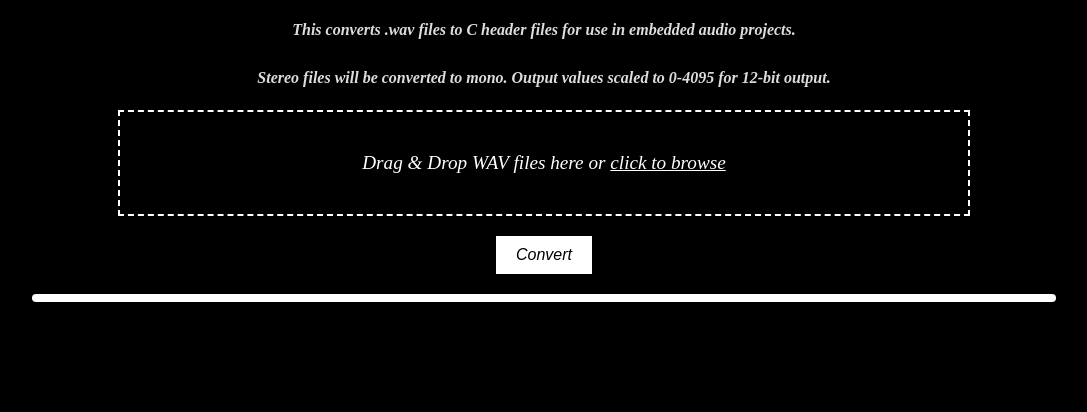
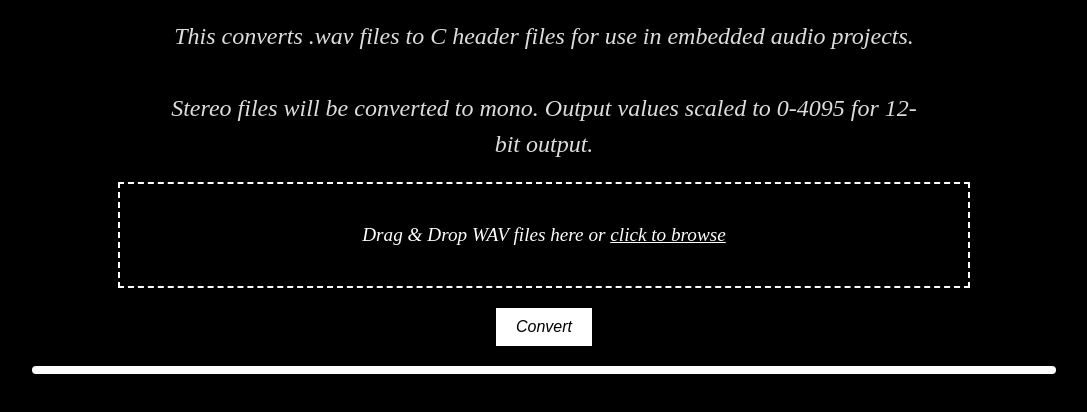
Before and after one commit to brianvarren/wav-to-header, a website: page index.html in a window 1280 px wide. Shown: the part 60-472 px from the top of the page, without its empty margins (96-1183 px from the left). Drawn offline with Linux system fonts and the light colour scheme; a web font is replaced by a local one.

Commit message:
Update index.html

```diff
--- a/index.html
+++ b/index.html
@@ -21,13 +21,8 @@
             margin-top: 20px;
         }
 
-        h2 {
-            font-size: 1.8rem;
-            margin-top: 20px;
-        }
-
         .description {
-            font-size: 1rem;
+            font-size: 1.5rem;
             margin: 15px auto;
             width: 60%;
             line-height: 1.5;
@@ -107,11 +102,11 @@
 
     <h1>wav-to-header</h1>
 
-    <h2 class="description">
+    <p class="description">
         This converts .wav files to C header files for use in embedded audio projects.
         <br><br>
         Stereo files will be converted to mono. Output values scaled to 0-4095 for 12-bit output.
-    </h2>
+    </p>
 
     <div class="upload-container">
         <div class="drop-area" id="dropArea">
```
